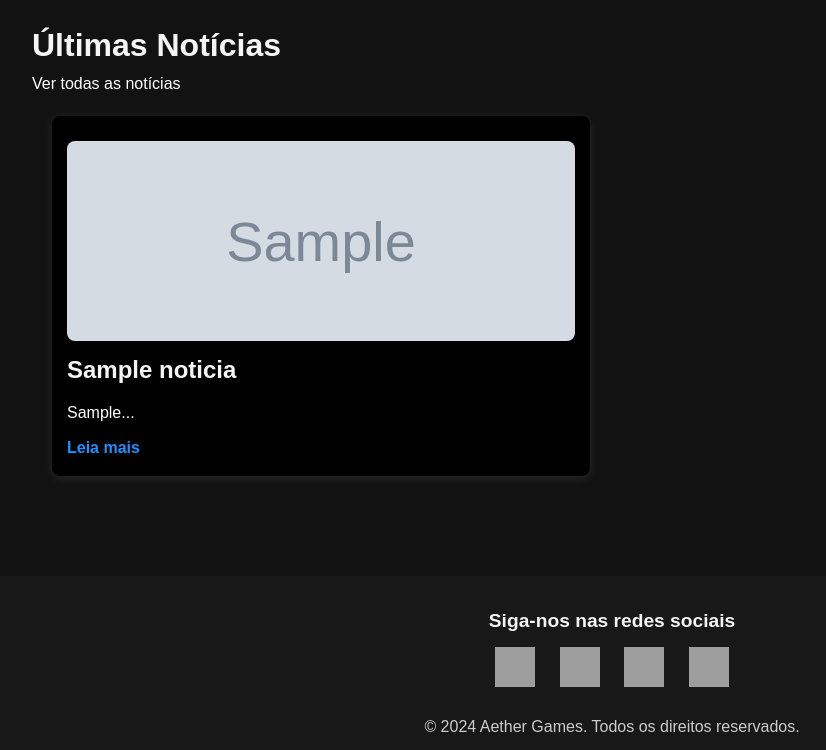
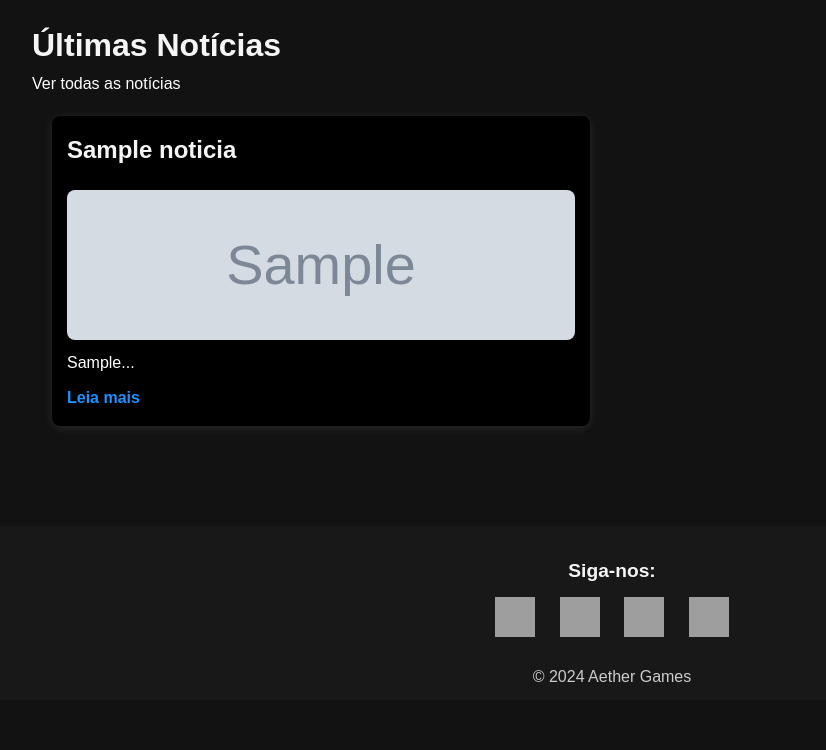
Before and after one commit to Kayo-Elias/Aether_Games-php, a PHP site: page / in a window 1280 px wide. Shown: the part 136-886 px from the top of the page, without its empty margins (28-854 px from the left). After the commit the page ends 818 px from the top, so only its background shows below. Run offline with PHP 8.4, Linux system fonts and the light colour scheme; tables that the repository leaves empty or names only in its code hold one stand-in row (values such as "Sample post"); grey boxes marked "Sample" are stand-in pictures; grey boxes are pictures that could not be loaded.

Commit message:
update style.css e index.php

```diff
--- a/css/style.css
+++ b/css/style.css
@@ -153,14 +153,14 @@ article small {
   color: #888;
 }
 
+/* Estilizando as imagens das notícias */
 .noticia-img {
   display: block;
   max-width: 100%;
-  height: auto;
+  height: 150px; /* Tamanho fixo para garantir consistência */
   margin: 10px 0;
   border-radius: 8px;
-  max-height: 200px;
-  object-fit: cover; /* Ajustado para manter o formato correto das imagens */
+  object-fit: cover; /* Garante que a imagem preencha o espaço mantendo a proporção */
 }
 
 .noticia-completa {
--- a/index.php
+++ b/index.php
@@ -65,16 +65,17 @@ if (!isset($conexao)) {
             while ($noticia = $resultado->fetch_assoc()):
         ?>
             <article>
-                <?php if ($noticia['imagem']): ?>
-                    <img src="img/<?php echo $noticia['imagem']; ?>" alt="Imagem da notícia" class="noticia-img">
+                <h2><?php echo htmlspecialchars($noticia['titulo']); ?></h2>
+                <?php if (!empty($noticia['imagem'])): ?>
+                    <img src="<?php echo htmlspecialchars($noticia['imagem']); ?>" alt="Imagem da notícia" class="noticia-img">
                 <?php endif; ?>
-                <h2><?php echo $noticia['titulo']; ?></h2>
-                <p><?php echo substr(htmlspecialchars($noticia['conteudo']), 0, 150) . '...'; ?></p>
-                <small><?php echo $noticia['data']; ?></small>
-                <a href="noticias.php?id=<?php echo $noticia['id']; ?>" class="ver-mais">Leia mais</a>
+                <p><?php echo nl2br(htmlspecialchars(substr($noticia['conteudo'], 0, 150))); ?>...</p>
+                <a href="noticia_completa.php?id=<?php echo $noticia['id']; ?>" class="ver-mais">Leia mais</a>
             </article>
-        <?php endwhile; ?>
-        <?php else: ?>
+        <?php
+            endwhile;
+        else:
+        ?>
             <p>Nenhuma notícia encontrada.</p>
         <?php endif; ?>
         </div>
@@ -83,21 +84,21 @@ if (!isset($conexao)) {
     <!-- Rodapé -->
     <footer>
         <div class="redes-sociais-container">
-            <h2>Siga-nos nas redes sociais</h2>
-            <a href="https://facebook.com/aethergames" class="rede-social-link">
+            <h2>Siga-nos:</h2>
+            <a href="https://x.com/aethergames_?t=OkI8IvGnlaga-8LS0QC99Q&s=09" target="_blank">
+                <img src="https://www.freepnglogos.com/uploads/twitter-x-logo-png/twitter-x-logo-png-9.png" alt="Twitter" class="rede-social-icon">
+            </a>
+            <a href="https://facebook.com/aethergames" target="_blank">
                 <img src="https://th.bing.com/th/id/R.2bad70f2d08429a28dfbebd4c237924b?rik=vgEdhJ%2f%2biiEnQQ&riu=http%3a%2f%2fpngimg.com%2fuploads%2ffacebook_logos%2ffacebook_logos_PNG19748.png&ehk=0ZiZ04ZZ6mSJ5oyPxBh1gy4FSYhegWTWyDpCiI73sbw%3d&risl=&pid=ImgRaw&r=0" alt="Facebook" class="rede-social-icon">
             </a>
-            <a href="https://x.com/aethergames_?t=OkI8IvGnlaga-8LS0QC99Q&s=09" class="rede-social-link">
-                <img src="https://www.freepnglogos.com/uploads/twitter-x-logo-png/twitter-x-logo-png-9.png" alt="Twitter" class="rede-social-icon">
+            <a href="https://www.instagram.com/aethergames1?igsh=dGRhN3k4NWltNzV5" target="_blank">
+                <img src="https://th.bing.com/th/id/R.735dda68880a385ce8cc5be4f3c5fcd6?rik=qSxRw2lCZYy9Mw&riu=http%3a%2f%2fpngimg.com%2fuploads%2finstagram%2finstagram_PNG11.png&ehk=QVCbfkCKi8pJLF08bRkS%2fLeMqLTnJQf402WRaIdN6jE%3d&risl=&pid=ImgRaw&r=0" alt="Instagram" class="rede-social-icon">
             </a>
-            <a href="https://www.instagram.com/aethergames1?igsh=dGRhN3k4NWltNzV5" class="rede-social-link">
-                <img src="https://th.bing.com/th/id/R.b473fcad595f09b0afe1270d9016ac8c?rik=UkXeB5L2aE8Biw&riu=http%3a%2f%2fpngimg.com%2fuploads%2finstagram%2finstagram_PNG9.png&ehk=GnhAoqBr5eV3LRtLGDB2XElOW7mvkdk29%2byVkqj09y8%3d&risl=&pid=ImgRaw&r=0" alt="Instagram" class="rede-social-icon">
-            </a>
-            <a href="https://www.youtube.com/channel/UCZD3jFO-zq_RkJHTnBVOSIg"  class="rede-social-link">
+            <a href="https://www.youtube.com/channel/UCZD3jFO-zq_RkJHTnBVOSIg" target="_blank">
                 <img src="https://logodownload.org/wp-content/uploads/2014/10/youtube-logo-5-2.png" alt="YouTube" class="rede-social-icon">
             </a>
         </div>
-        <p>&copy; 2024 Aether Games. Todos os direitos reservados.</p>
+        <p>&copy; 2024 Aether Games</p>
     </footer>
 
 </body>
```
